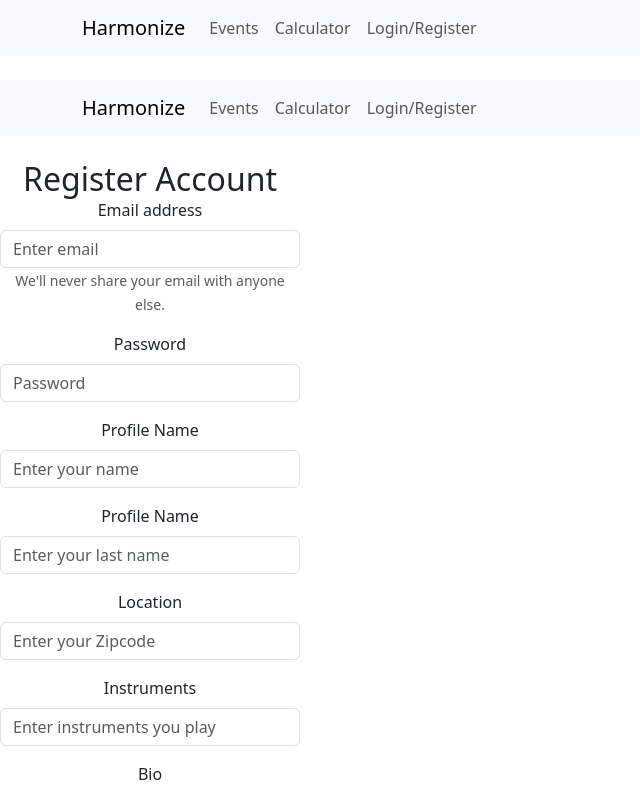
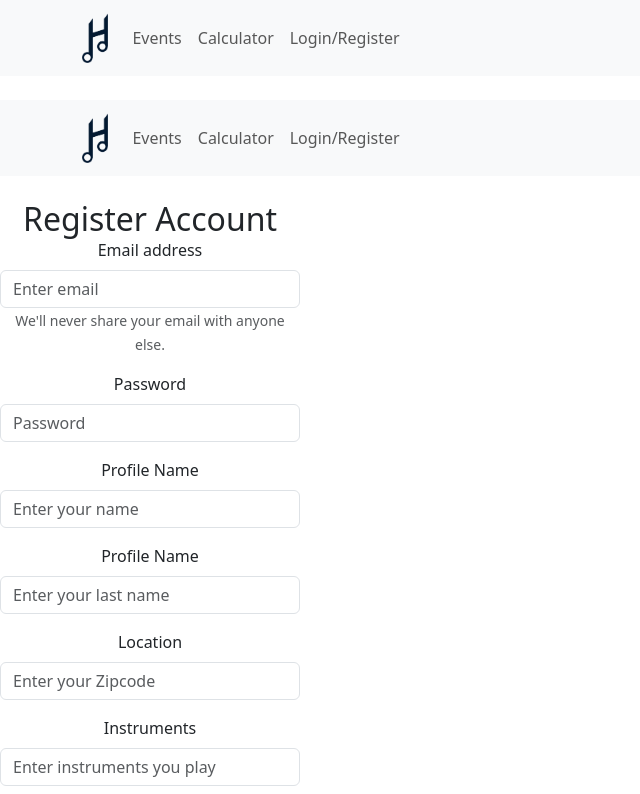
Before and after one commit to robinfire110/music-gig-app, a React (Create React App) app in the folder client/: page /register in a window 1280 px wide. Shown: the top 794 px of the page, without its empty margins (0-640 px from the left). Built offline with nearby package versions, Linux system fonts and the light colour scheme.

Commit message:
Added Branding
This can all be changed later.

```diff
--- a/client/src/components/Header.js
+++ b/client/src/components/Header.js
@@ -21,7 +21,9 @@ function Header() {
             <ToastContainer />
             <Navbar bg="light" expand="lg">
                 <Container>
-                    <Navbar.Brand href="/">Harmonize</Navbar.Brand>
+                    <Navbar.Brand href="/">
+                        <img src={require('../img/logo-2.png')} height={50} className="d-inline-block align-top"></img>
+                    </Navbar.Brand>
                     <Navbar.Toggle aria-controls="basic-navbar-nav" />
                     <Navbar.Collapse id="basic-navbar-nav">
                         <Nav className="justify-content-end">
--- a/client/src/pages/Landing.jsx
+++ b/client/src/pages/Landing.jsx
@@ -193,12 +193,16 @@ function Landing() {
     return (
         <div>
             <Container>
-                <h1>Harmonize</h1>
-                <br />
-                <h3>Connecting musicians and organizers.</h3>
-                <br />
-                <br />
-
+                <Row>
+                    <Col lg={5} className="text-end">
+                        <img src={require('../img/logo-circle.png')} height={200}></img>
+                    </Col>
+                    <Col className="my-auto text-start">
+                        <h1>Harmonize</h1>
+                        <br />
+                        <h3>Connecting musicians and organizers.</h3>
+                    </Col>
+                </Row>
                 {/*
                 <Carousel interval={1000}>
                     <Carousel.Item>
```
Also changed, not shown: client/src/img/logo-2.png (added), client/src/img/logo-circle.png (added).
